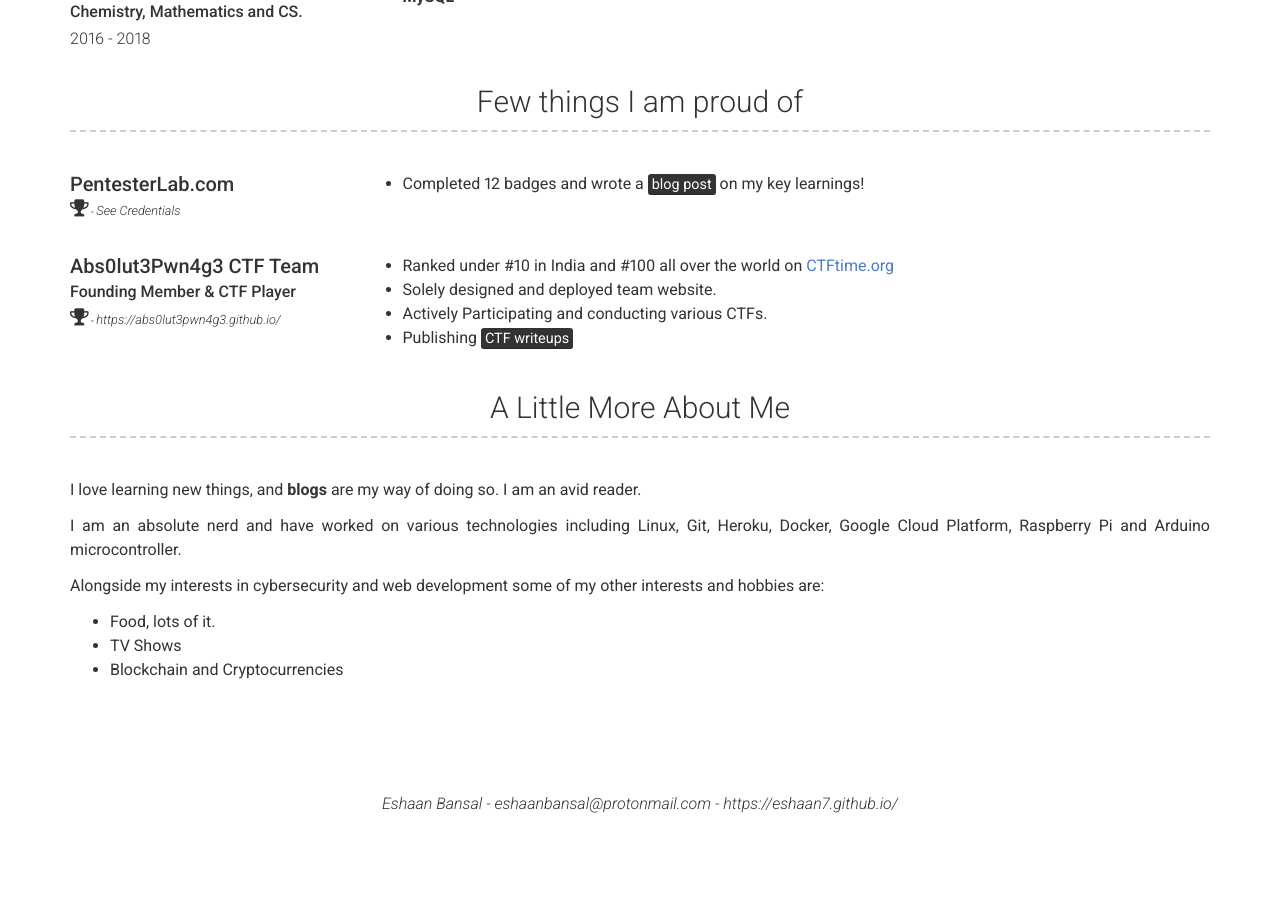
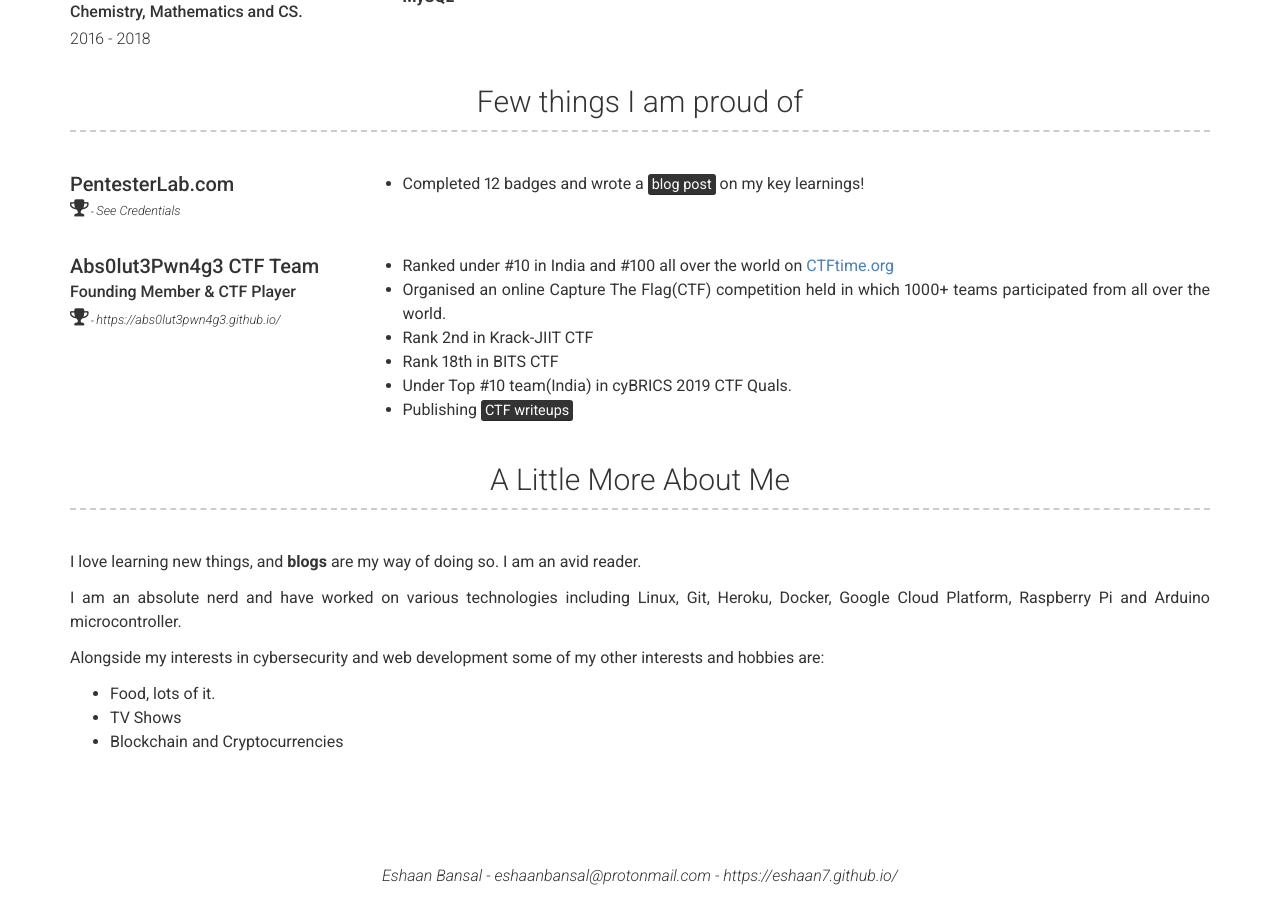
Before and after one commit to eshaan7/eshaan7.github.io, a Jekyll site: the page built from index.md, in a window 1280 px wide and 900 px high, scrolled down 2021 px. Built offline with Jekyll 4.4.1, drawn with Linux system fonts in a browser that asks for light colours; before the commit the page ends 2849 px from its top, so only the background shows below that.

Commit message:
awesomify everything

```diff
--- a/_data/achievements.yml
+++ b/_data/achievements.yml
@@ -15,6 +15,8 @@
   title: Founding Member & CTF Player
   description: |
     - Ranked under \#10 in India and \#100 all over the world on <a href="https://ctftime.org/team/72103" taget="_blank">CTFtime.org</a>
-    - Solely designed and deployed team website.
-    - Actively Participating and conducting various CTFs.
+    - Organised an online Capture The Flag(CTF) competition held in which 1000+ teams participated from all over the world.
+    - Rank 2nd in Krack-JIIT CTF
+    - Rank 18th in BITS CTF
+    - Under Top \#10 team(India) in cyBRICS 2019 CTF Quals.
     - Publishing <a href="https://www.abs0lut3pwn4g3.cf/writeups/" target="_blank" ><mark>CTF writeups</mark></a>
```
